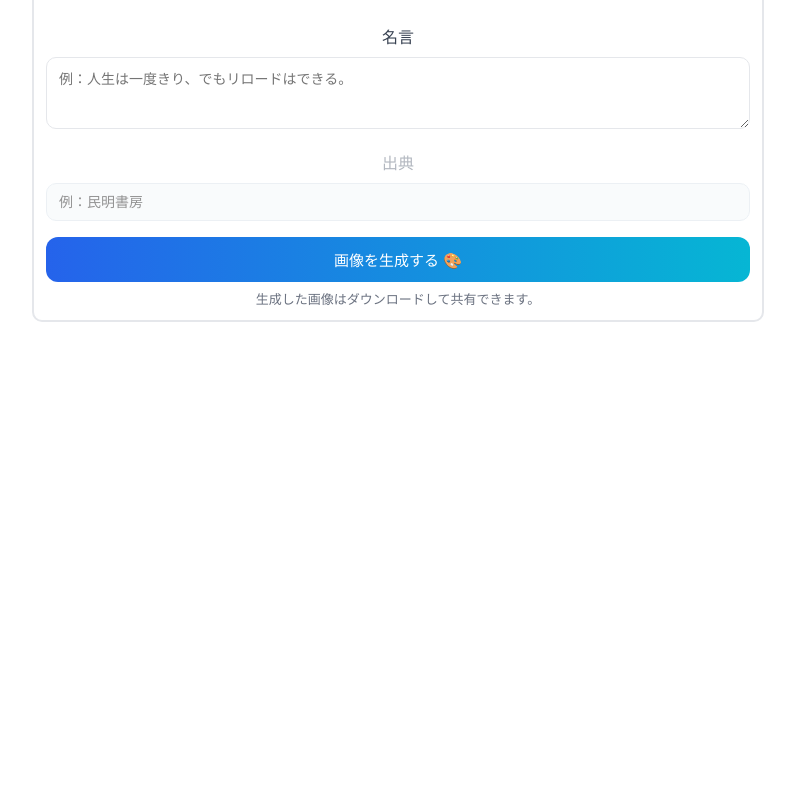
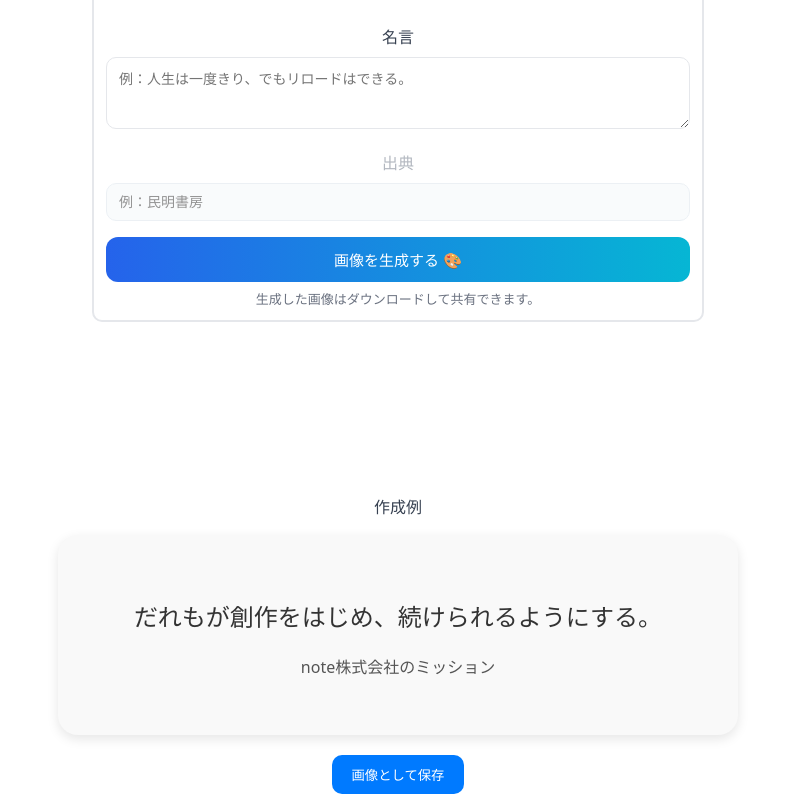
Before and after one commit to mizunoryuki/fake-quotes, a React (Vite) app: page / in a window 1280 px wide. Shown: the part 321-1115 px from the top of the page, without its empty margins (242-1037 px from the left). Before the commit the page ends 800 px from the top, so only its background shows below. Built offline with nearby package versions, Linux system fonts and the light colour scheme.

Commit message:
show sample card

```diff
--- a/src/App.css
+++ b/src/App.css
@@ -17,3 +17,8 @@
 	color: #374151;
 	font-weight: 600;
 }
+
+.app-example {
+	color: #374151;
+	font-weight: 400;
+}
--- a/src/App.tsx
+++ b/src/App.tsx
@@ -2,11 +2,12 @@ import { useState } from "react";
 import "./App.css";
 import { HeaderContainer } from "./components/header/HeaderContainer";
 import { InputFormContainer } from "./components/input-form/InputFormContainer";
+import { QuoteCardContainer } from "./components/quote-card/QuoteCardContainer";
 import { QuoteCardListContainer } from "./components/quote-card-list/QuoteCardListContainer";
-import type { InputMode, QuoteCard } from "./types/types";
+import type { InputMode, QuoteCardInput } from "./types/types";
 
 function App() {
-	const [cards, setCards] = useState<QuoteCard[] | undefined>([]);
+	const [cards, setCards] = useState<QuoteCardInput[] | undefined>(undefined);
 	const [mode, setMode] = useState<InputMode>("quote");
 
 	const handleSetMode = (newMode: InputMode) => {
@@ -21,7 +22,12 @@ function App() {
 			</div>
 			{cards !== undefined ? (
 				<QuoteCardListContainer generatedCards={cards} />
-			) : null}
+			) : (
+				<div>
+					<p className="app-example">作成例</p>
+					<QuoteCardContainer />
+				</div>
+			)}
 		</>
 	);
 }
--- a/src/components/quote-card-list/QuoteCardList.tsx
+++ b/src/components/quote-card-list/QuoteCardList.tsx
@@ -1,15 +1,15 @@
 import { Navigation } from "swiper/modules";
 import { Swiper, SwiperSlide } from "swiper/react";
+import type { QuoteCardInput } from "../../types/types";
 import { QuoteCardContainer } from "../quote-card/QuoteCardContainer";
 import styles from "./quoteCardList.module.css";
 
 type Props = {
-	generatedCards: QuoteCard[];
+	generatedCards: QuoteCardInput[];
 };
 
 import "swiper/css";
 import "swiper/css/navigation";
-import type { QuoteCard } from "../../types/types";
 
 export function QuoteCardList({ generatedCards }: Props) {
 	return (
--- a/src/types/types.ts
+++ b/src/types/types.ts
@@ -1,4 +1,4 @@
-export type QuoteCard = {
+export type QuoteCardInput = {
 	quote: string;
 	author: string;
 };
```
